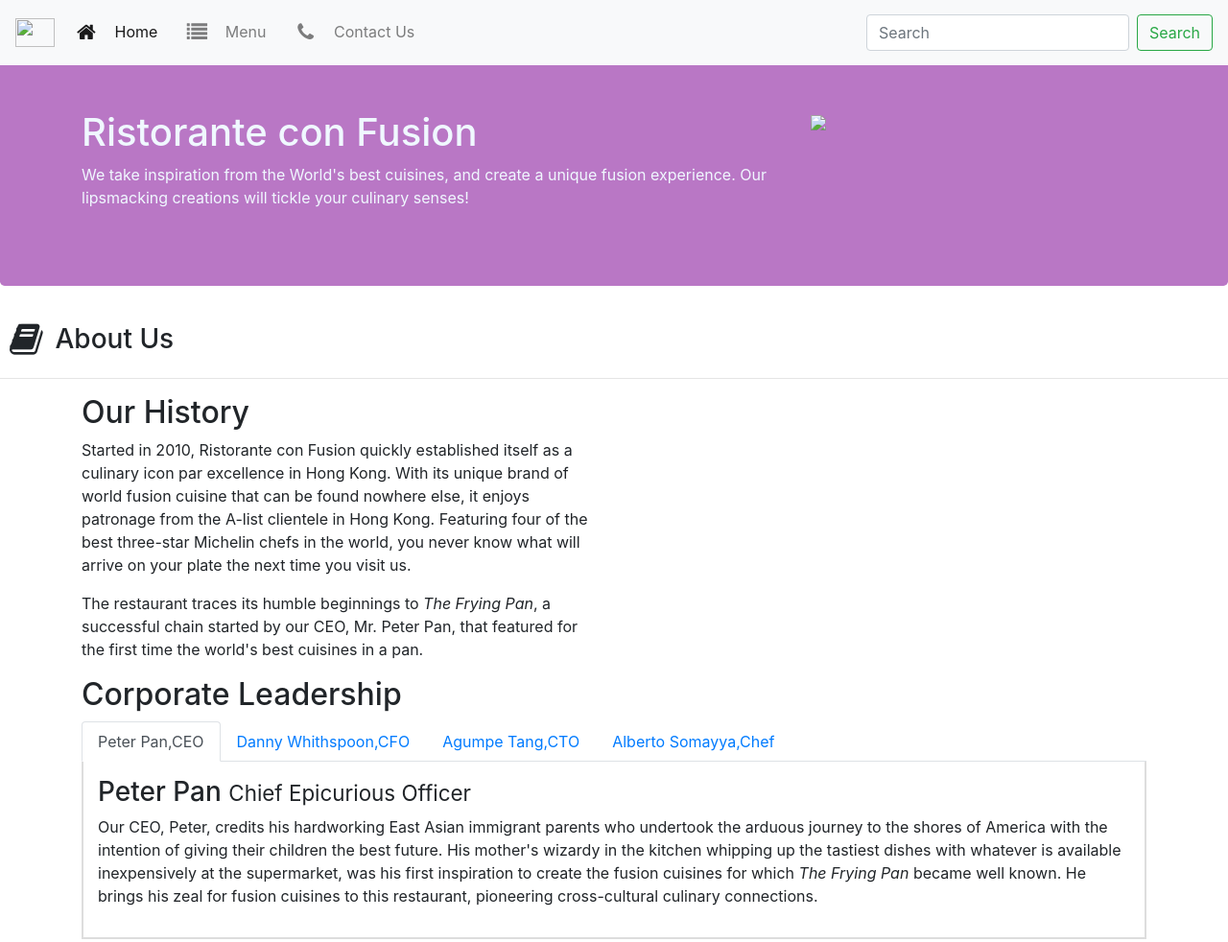
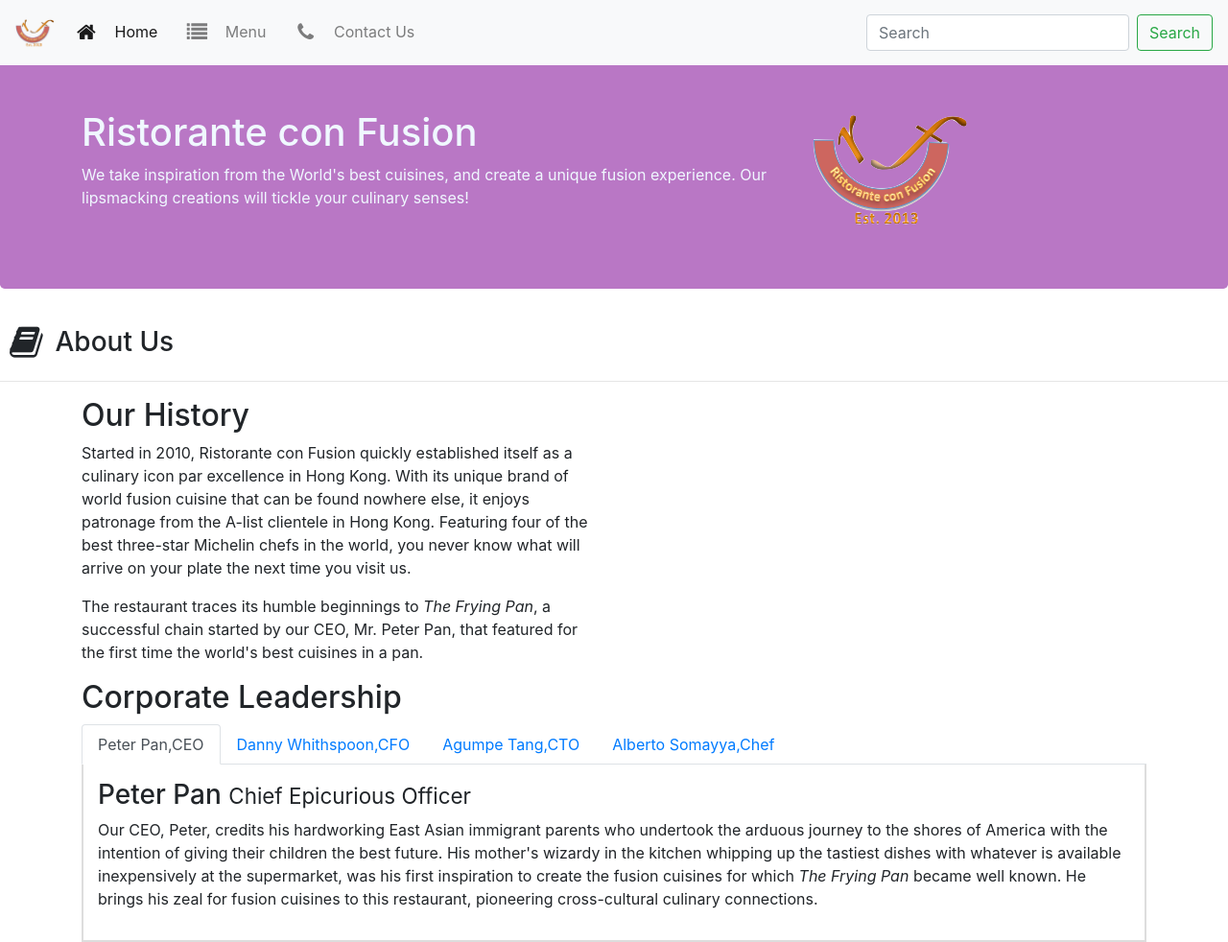
Before and after one commit to G-M-IKBAL/Web-UI-Project, a plain HTML site: page aboutus.html in a window 1280 px wide. Shown: the top 982 px of the page at 96% size. Drawn offline with nearby package versions, Linux system fonts and the light colour scheme.

Commit message:
Update aboutus.html

```diff
--- a/aboutus.html
+++ b/aboutus.html
@@ -60,7 +60,7 @@
 <body style="padding: 50px 0px 0px 0px">
 
  <nav class="navbar navbar-expand-lg navbar-light bg-light fixed-top">
-  <image src="img/logo.png" class="image-fluid" height="30" width="41">
+  <image src="logo.png" class="image-fluid" height="30" width="41">
    <button class="navbar-toggler" type="button" data-toggle="collapse" data-target="#navbarSupportedContent" aria-controls="navbarSupportedContent" aria-expanded="false" aria-label="Toggle navigation">
     <span class="navbar-toggler-icon"></span>
   </button>
@@ -99,7 +99,7 @@
 
                  <div class="col-12 col-sm-4 alighn-self-center">
 
-                  <image src="img/logo.png" class="image-fluid">
+                  <image src="logo.png" class="image-fluid">
                 </div>
             </div>
         </div>
```
